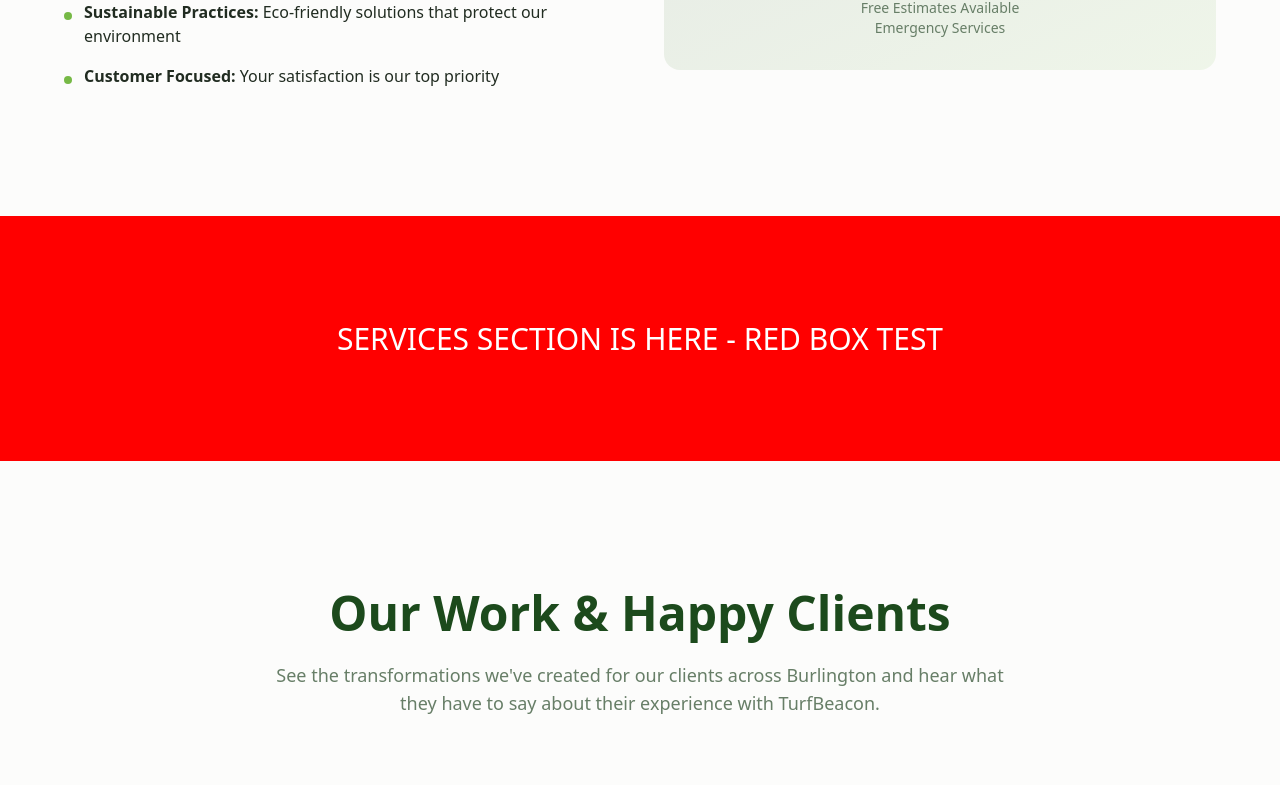
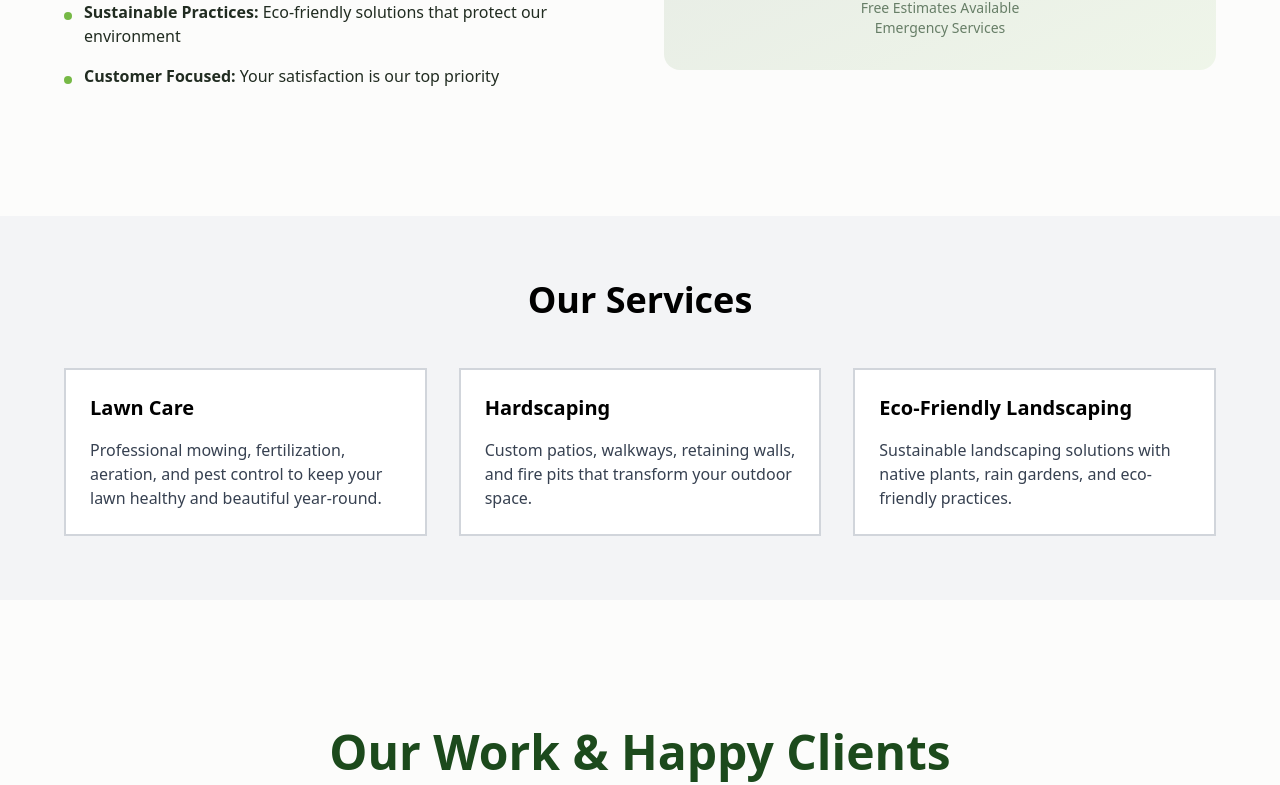
Before and after one commit to newsites2025/turfbeacon-glow-up, a React (Vite) app: page / in a window 1280 px wide. Shown: the part 1958-2743 px from the top of the page. Built offline with nearby package versions, Linux system fonts and the light colour scheme; the HTML template or start-up script is replaced by a standard one.

Commit message:
Fix: Make Services section visible

```diff
--- a/src/components/Services.tsx
+++ b/src/components/Services.tsx
@@ -1,14 +1,38 @@
 const Services = () => {
   return (
-    <div style={{
-      backgroundColor: 'red',
-      color: 'white',
-      padding: '100px',
-      fontSize: '30px',
-      textAlign: 'center' as const
-    }}>
-      SERVICES SECTION IS HERE - RED BOX TEST
-    </div>
+    <section className="bg-gray-100 text-black py-16 px-8">
+      <div className="max-w-6xl mx-auto">
+        {/* Heading */}
+        <h2 className="text-4xl font-bold text-center mb-12">Our Services</h2>
+
+        {/* Service Cards Grid */}
+        <div className="grid grid-cols-1 md:grid-cols-3 gap-8">
+          {/* Service One */}
+          <div className="border-2 border-gray-300 p-6 bg-white">
+            <h3 className="text-xl font-bold mb-4">Lawn Care</h3>
+            <p className="text-gray-700">
+              Professional mowing, fertilization, aeration, and pest control to keep your lawn healthy and beautiful year-round.
+            </p>
+          </div>
+
+          {/* Service Two */}
+          <div className="border-2 border-gray-300 p-6 bg-white">
+            <h3 className="text-xl font-bold mb-4">Hardscaping</h3>
+            <p className="text-gray-700">
+              Custom patios, walkways, retaining walls, and fire pits that transform your outdoor space.
+            </p>
+          </div>
+
+          {/* Service Three */}
+          <div className="border-2 border-gray-300 p-6 bg-white">
+            <h3 className="text-xl font-bold mb-4">Eco-Friendly Landscaping</h3>
+            <p className="text-gray-700">
+              Sustainable landscaping solutions with native plants, rain gardens, and eco-friendly practices.
+            </p>
+          </div>
+        </div>
+      </div>
+    </section>
   );
 };
 
```
